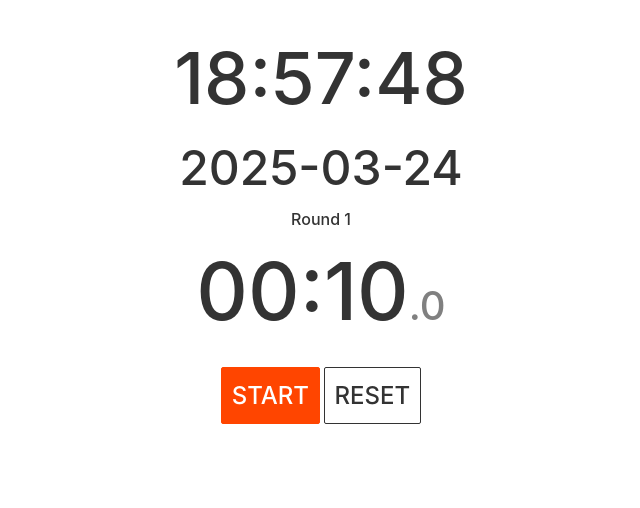
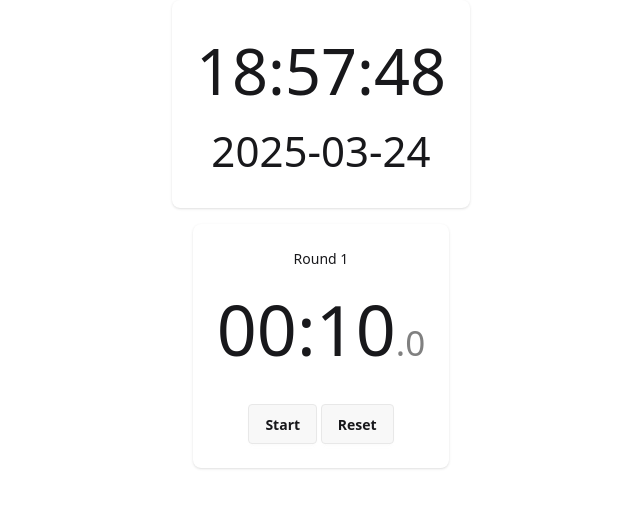
Before and after one commit to danilogalisteu/bjj-clock, a SvelteKit app: page / in a window 1280 px wide. Shown: the top 508 px of the page, without its empty margins (319-959 px from the left). Built offline with nearby package versions, Linux system fonts and the light colour scheme.

Commit message:
using basic daisyui styles

```diff
--- a/src/lib/Clock.svelte
+++ b/src/lib/Clock.svelte
@@ -1,6 +1,6 @@
 <script lang="ts">
 	import { onMount } from 'svelte';
-	import { formatTimeHHMMSS, formatTimeYYMMDD } from '$lib/datetime';
+	import { formatTimeHHMMSS, formatTimeYYMMDD } from '$lib/datetime.js';
 
 	let time = $state(new Date());
 
@@ -15,10 +15,14 @@
 	});
 </script>
 
-<time datetime={time.toISOString()}>
-	<div class="time">{formatTimeHHMMSS(time)}</div>
-	<div class="date">{formatTimeYYMMDD(time)}</div>
-</time>
+<div class="card bg-base-100 shadow-sm">
+	<div class="card-body text-center">
+		<time datetime={time.toISOString()}>
+			<div class="time">{formatTimeHHMMSS(time)}</div>
+			<div class="date">{formatTimeYYMMDD(time)}</div>
+		</time>
+	</div>
+</div>
 
 <style>
 	time {
--- a/src/lib/Timer.svelte
+++ b/src/lib/Timer.svelte
@@ -96,22 +96,24 @@
 	}
 </script>
 
-<section>
+<div class="card bg-base-100 shadow-sm">
+	<div class="card-body text-center">
 		Round {roundNumber}
 		<time>
 			{formatTimeMMSS(remainingTime)}<span class="timems">{formatTimeMS(remainingTime)}</span>
 		</time>
 		<footer>
-		<button class="primary" onclick={playPause}>
+			<button class="btn" onclick={playPause}>
 				{#if !isRunning}
 					Start
 				{:else}
 					Pause
 				{/if}
 			</button>
-		<button onclick={resetFight} disabled={isRunning}>Reset</button>
+			<button class="btn" onclick={resetFight} disabled={isRunning}>Reset</button>
 		</footer>
-</section>
+	</div>
+</div>
 
 <style>
 	time {
--- a/src/routes/+page.svelte
+++ b/src/routes/+page.svelte
@@ -3,128 +3,10 @@
 	import Timer from '$lib/Timer.svelte';
 </script>
 
-<main>
+<main class="flex flex-col gap-4 items-center">
 	<Clock />
 	<Timer />
 </main>
 
 <style>
-	main {
-		text-align: center;
-		padding: 1em;
-		max-width: 240px;
-		margin: 0 auto;
-	}
-
-	h1 {
-		color: var(--accent);
-		text-transform: uppercase;
-		font-size: 6em;
-		margin: 0;
-		font-weight: 400;
-	}
-
-	@media (min-width: 640px) {
-		main {
-			max-width: none;
-		}
-	}
-
-	/* global.css simulated here */
-	:global(:root) {
-		--black: #333;
-		--base: white;
-		--base-light: #f4f4f4;
-		--base-dark: #ddd;
-
-		--white: white;
-		--accent: orangered;
-		--accent-light: #ff4500d6;
-		--accent-dark: #e83f00;
-	}
-
-	:global(html, body) {
-		position: relative;
-		width: 100%;
-		height: 100%;
-	}
-
-	:global(body) {
-		color: var(--black);
-		margin: 0;
-		padding: 8px;
-		box-sizing: border-box;
-		font-family:
-			-apple-system, BlinkMacSystemFont, 'Segoe UI', Roboto, Oxygen-Sans, Ubuntu, Cantarell,
-			'Helvetica Neue', sans-serif;
-		font-weight: 500;
-	}
-
-	:global(a) {
-		color: rgb(0, 100, 200);
-		text-decoration: none;
-	}
-
-	:global(input, button, select, textarea) {
-		font-family: inherit;
-		font-size: 1.5em;
-		font-weight: inherit;
-		padding: 0.4em;
-		margin: 0 0 0.5em 0;
-		box-sizing: border-box;
-		border: 1px solid #ccc;
-		border-radius: 2px;
-	}
-
-	:global(input:disabled) {
-		color: #ccc;
-	}
-
-	:global(input[type='range']) {
-		height: 0;
-	}
-
-	:global(button) {
-		background-color: var(--base);
-		border-color: var(--black);
-		color: var(--black);
-		font-size: 1.5em;
-		font-weight: inherit;
-		outline: none;
-		text-transform: uppercase;
-		transition:
-			background-color 0.2s,
-			color 0.2s,
-			border-color 0.2s,
-			opacity 0.2s;
-	}
-
-	:global(button:disabled) {
-		opacity: 0.5;
-	}
-
-	:global(button:focus),
-	:global(button:not(:disabled):hover) {
-		background-color: var(--base-light);
-	}
-
-	:global(button:not(:disabled):active) {
-		background-color: var(--base-dark);
-	}
-
-	:global(button.primary) {
-		background-color: var(--accent);
-		border-color: var(--accent);
-		color: var(--white);
-	}
-
-	:global(button.primary:not(:disabled):hover) {
-		background-color: var(--accent-light);
-		border-color: var(--accent-light);
-	}
-
-	:global(button.primary:not(:disabled):active) {
-		background-color: var(--accent-dark);
-		border-color: var(--accent-dark);
-	}
 </style>
```
Lines whose indentation alone changed are shown as unchanged.
